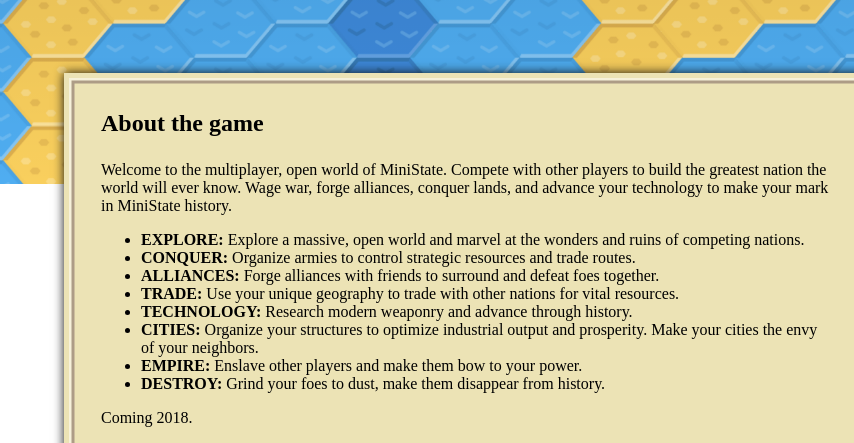
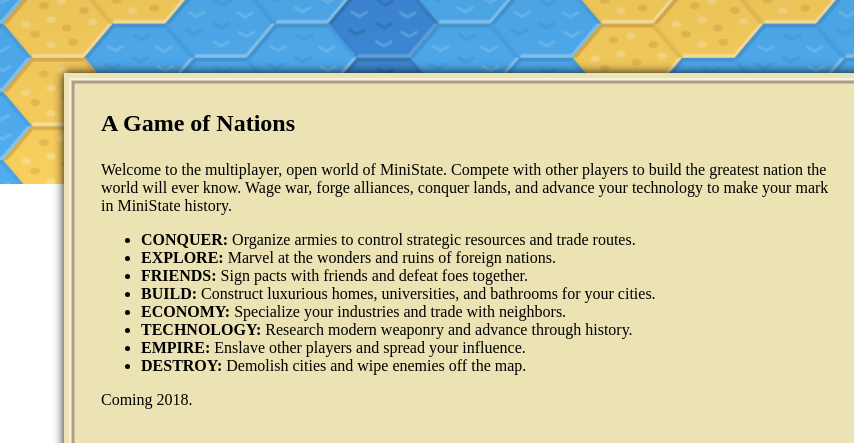
Before and after one commit to ministate-game/ministate, a plain HTML site: page index.html in a window 1280 px wide. Shown: the part 656-1099 px from the top of the page, 0-854 px from the left. Drawn offline with Linux system fonts and the light colour scheme; a web font is replaced by a local one.

Commit message:
revised description

```diff
--- a/index.html
+++ b/index.html
@@ -76,17 +76,17 @@
                 </div>
 
                 <div class="panel">
-                    <h2>About the game</h2>
+                    <h2>A Game of Nations</h2>
                     <p>Welcome to the multiplayer, open world of MiniState. Compete with other players to build the greatest nation the world will ever know. Wage war, forge alliances, conquer lands, and advance your technology to make your mark in MiniState history.</p>
                     <ul>
-                        <li><strong>EXPLORE:</strong> Explore a massive, open world and marvel at the wonders and ruins of competing nations.</li>
-                        <li><strong>CONQUER:</strong> Organize armies to control strategic resources and trade routes.</li>
-                        <li><strong>ALLIANCES:</strong> Forge alliances with friends to surround and defeat foes together.</li>
-                        <li><strong>TRADE:</strong> Use your unique geography to trade with other nations for vital resources.</li>
-                        <li><strong>TECHNOLOGY:</strong> Research modern weaponry and advance through history.</li>
-                        <li><strong>CITIES:</strong> Organize your structures to optimize industrial output and prosperity. Make your cities the envy of your neighbors.</li>
-                        <li><strong>EMPIRE:</strong> Enslave other players and make them bow to your power.</li>
-                        <li><strong>DESTROY:</strong> Grind your foes to dust, make them disappear from history.</li>
+                        <li><strong>CONQUER:</strong> Organize armies to control strategic resources and trade routes. </li>
+                        <li><strong>EXPLORE:</strong> Marvel at the wonders and ruins of foreign nations. </li>
+                        <li><strong>FRIENDS:</strong> Sign pacts with friends and defeat foes together. </li>
+                        <li><strong>BUILD:</strong> Construct luxurious homes, universities, and bathrooms for your cities. </li>
+                        <li><strong>ECONOMY:</strong> Specialize your industries and trade with neighbors. </li>
+                        <li><strong>TECHNOLOGY:</strong> Research modern weaponry and advance through history. </li>
+                        <li><strong>EMPIRE:</strong> Enslave other players and spread your influence. </li>
+                        <li><strong>DESTROY:</strong> Demolish cities and wipe enemies off the map. </li>
                     </ul>
                     <p>Coming 2018.</p>
                 </div>
--- a/mobile.css
+++ b/mobile.css
@@ -43,3 +43,10 @@ a.button  {
 h3 {
     font-size: 15px;
 }
+
+.slide > img {
+    display: inline-block;
+    height: auto;
+    max-width: 100%;
+    width: 100%;
+}
```
